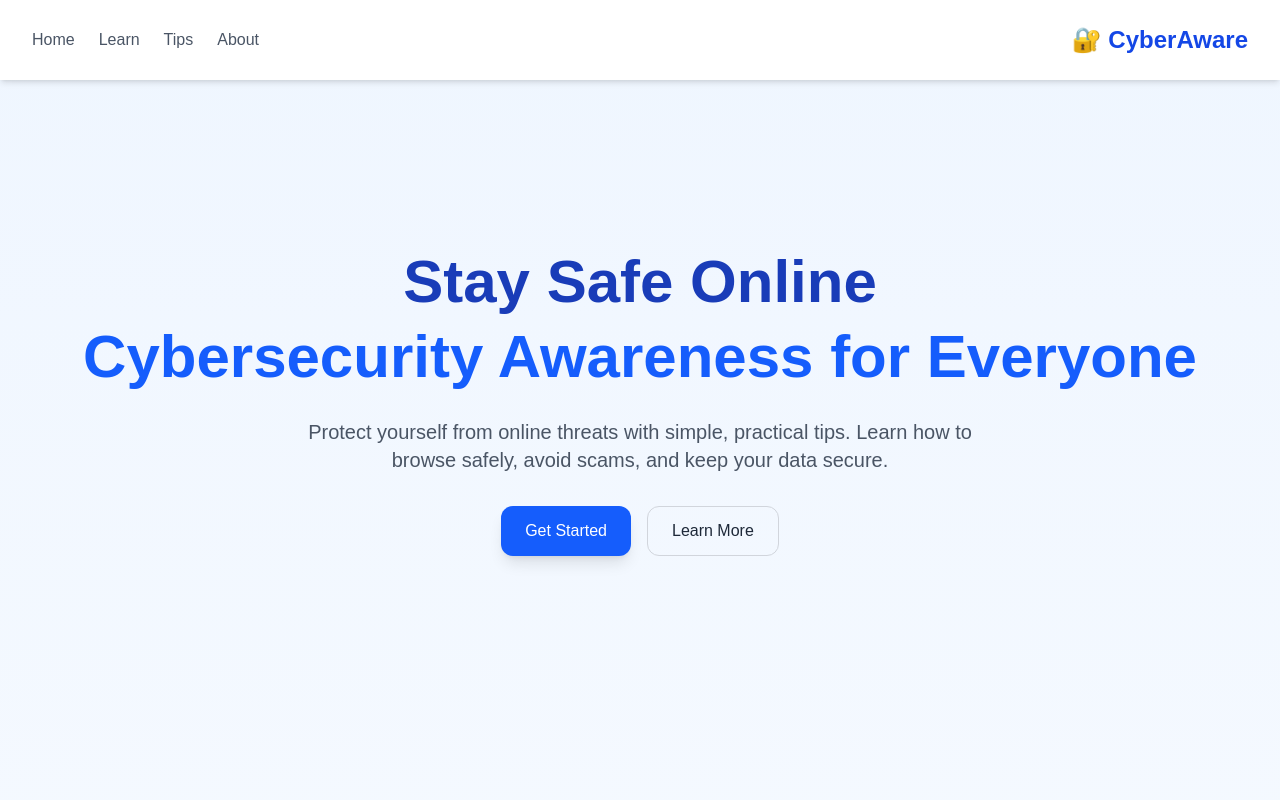
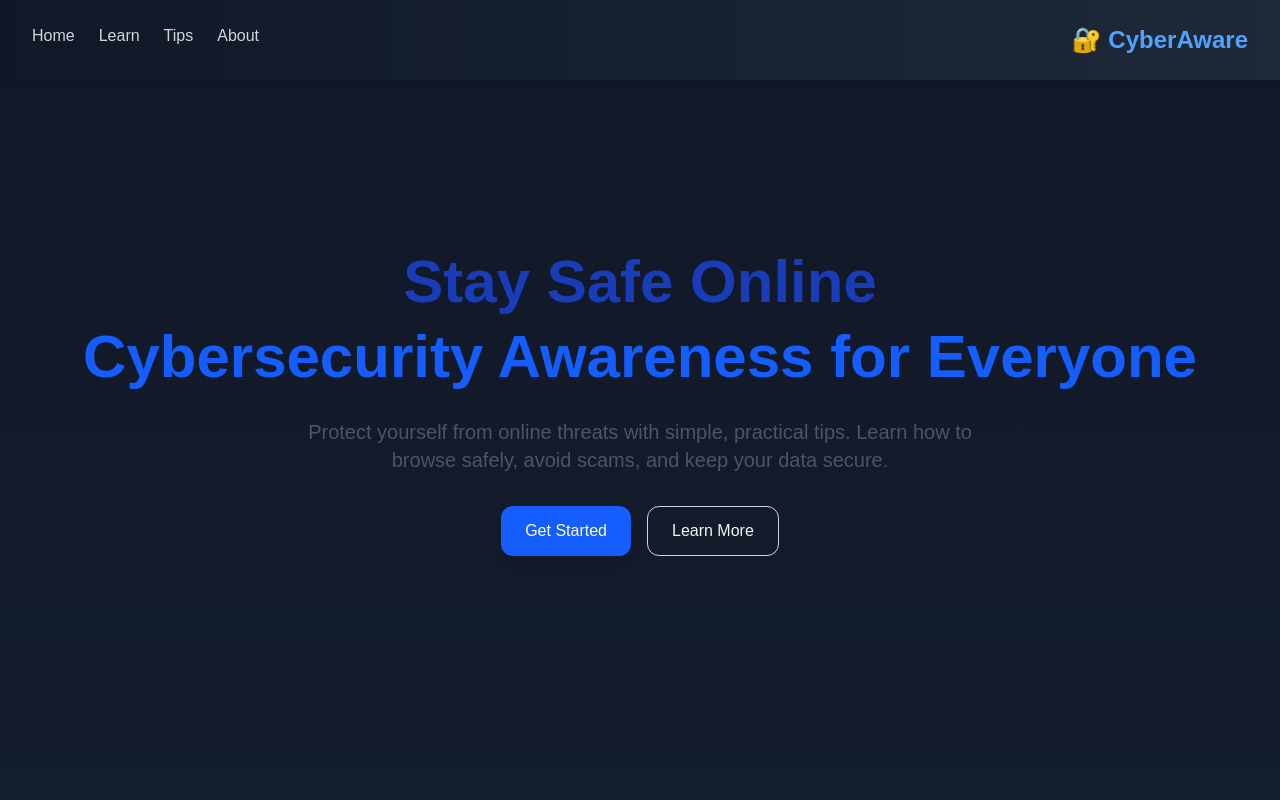
Before and after one commit to saniyafatima07/CrazyDuo, a Next.js app: page / in a window 1280 px wide. Shown: the top 800 px of the page. Built offline with nearby package versions, Linux system fonts and the light colour scheme.

Commit message:
Fixed theme

```diff
--- a/app/components/Navbar.tsx
+++ b/app/components/Navbar.tsx
@@ -5,53 +5,37 @@ import { useState } from "react";
 export default function Navbar() {
   const [menuOpen, setMenuOpen] = useState(false);
 
+
   return (
-    <nav className="w-full flex items-center justify-start px-8 py-6 bg-white dark:bg-gray-900 shadow-md fixed top-0 z-50">
-      <div className="hidden md:flex space-x-6 font-medium text-gray-600 dark:text-gray-300">
-        <a href="/" className="hover:text-blue-600 dark:hover:text-blue-400">
-          Home
-        </a>
-        <a href="/" className="hover:text-blue-600 dark:hover:text-blue-400">
-          Learn
-        </a>
-        <a
-          href="/tips"
-          className="hover:text-blue-600 dark:hover:text-blue-400"
-        >
-          Tips
-        </a>
-        <a
-          href="/about"
-          className="hover:text-blue-600 dark:hover:text-blue-400"
-        >
-          About
-        </a>
+    <nav className="w-full flex justify-start px-8 py-6 bg-gradient-to-r from-gray-900 to-gray-800 shadow-md fixed top-0 z-50">
+      {/* Links */}
+      <div className="hidden md:flex justify-start space-x-6 font-medium text-gray-300">
+        <a href="#home" className="hover:text-blue-400">Home</a>
+        <a href="#learn" className="hover:text-blue-400">Learn</a>
+        <a href="#tips" className="hover:text-blue-400">Tips</a>
+        <a href="#about" className="hover:text-blue-400">About</a>
       </div>
 
+      {/* Mobile Menu Button */}
       <button
-        className="md:hidden flex  justify-start text-2xl text-gray-700 dark:text-gray-200"
+        className="md:hidden flex justify-start text-2xl text-gray-200"
         onClick={() => setMenuOpen(!menuOpen)}
       >
         ☰
       </button>
 
+      {/* Mobile Dropdown */}
       {menuOpen && (
-        <div className="justify-start absolute top-16 left space-x-3 -0 w-full bg-white dark:bg-gray-900 shadow-md flex flex-col items-start px-8 py-4 space-y-4 md:hidden">
-          <a href="/" onClick={() => setMenuOpen(false)}>
-            Home
-          </a>
-          <a href="/" onClick={() => setMenuOpen(false)}>
-            Learn
-          </a>
-          <a href="/tips" onClick={() => setMenuOpen(false)}>
-            Tips
-          </a>
-          <a href="/about" onClick={() => setMenuOpen(false)}>
-            About
-          </a>
+        <div className="absolute top-16 left-0 w-full bg-gradient-to-r from-gray-900 to-gray-800 shadow-md flex flex-col items-start px-8 py-4 space-y-4 md:hidden text-gray-300">
+          <a href="#home" onClick={() => setMenuOpen(false)}>Home</a>
+          <a href="#learn" onClick={() => setMenuOpen(false)}>Learn</a>
+          <a href="#tips" onClick={() => setMenuOpen(false)}>Tips</a>
+          <a href="#about" onClick={() => setMenuOpen(false)}>About</a>
         </div>
       )}
-      <div className="flex items-center ml-auto gap-2 text-blue-700 dark:text-blue-400 font-bold text-2xl">
+
+      {/* Logo */}
+      <div className="flex items-center ml-auto text-blue-400 font-bold text-2xl">
         🔐 CyberAware
       </div>
     </nav>
--- a/app/page.tsx
+++ b/app/page.tsx
@@ -4,7 +4,7 @@ import LearnCard from "./components/LearnCard";
 
 export default function Home() {
   return (
-    <main className="min-h-screen flex flex-col items-center bg-gradient-to-b from-blue-50 to-white text-gray-800 dark:from-gray-900 dark:to-gray-800 dark:text-gray-100 scroll-smooth">
+    <main className="min-h-screen flex flex-col items-center bg-gradient-to-b from-gray-900 to-gray-800 text-gray-100">
       <Navbar />
       <Hero />
       <section
```
